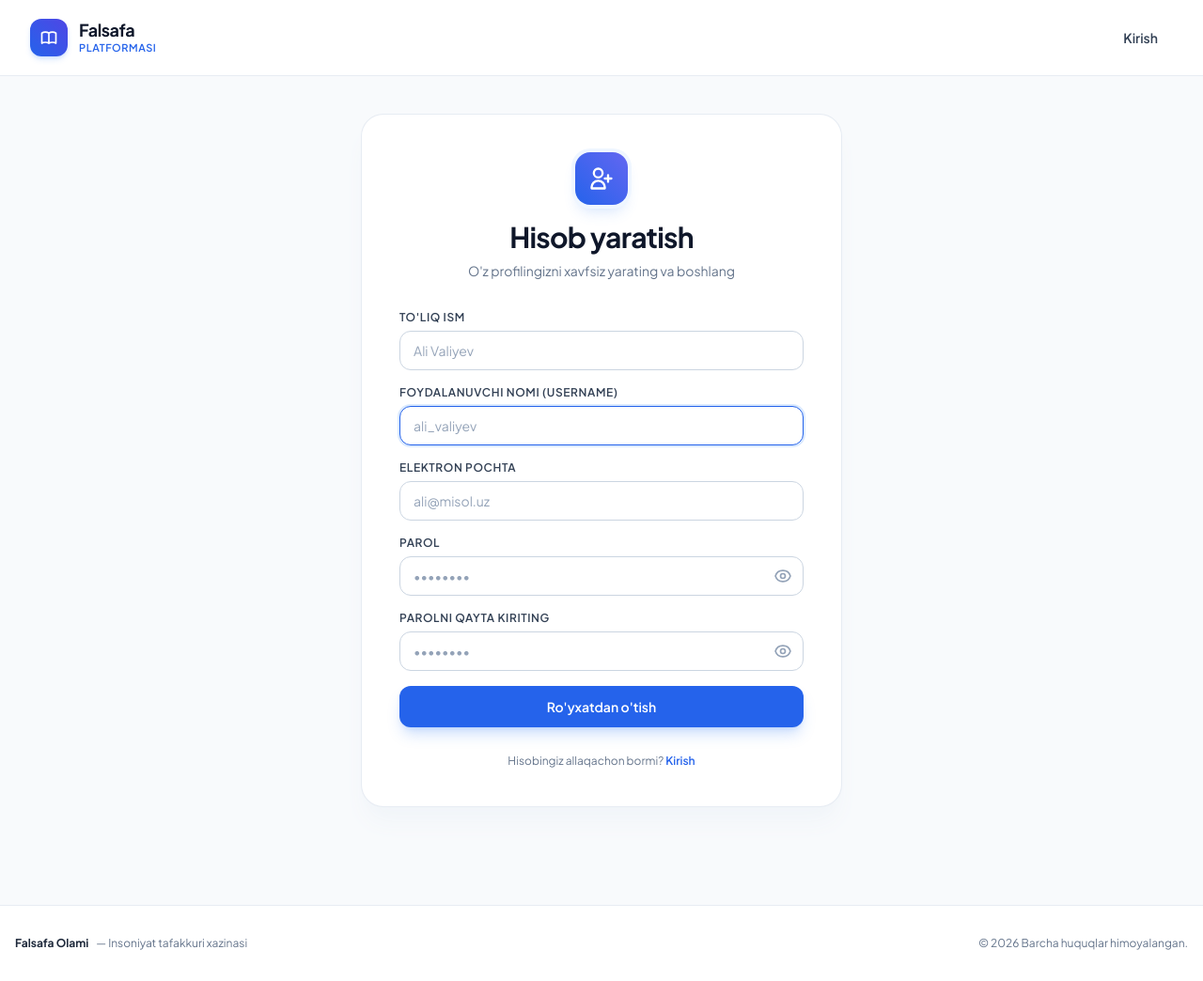
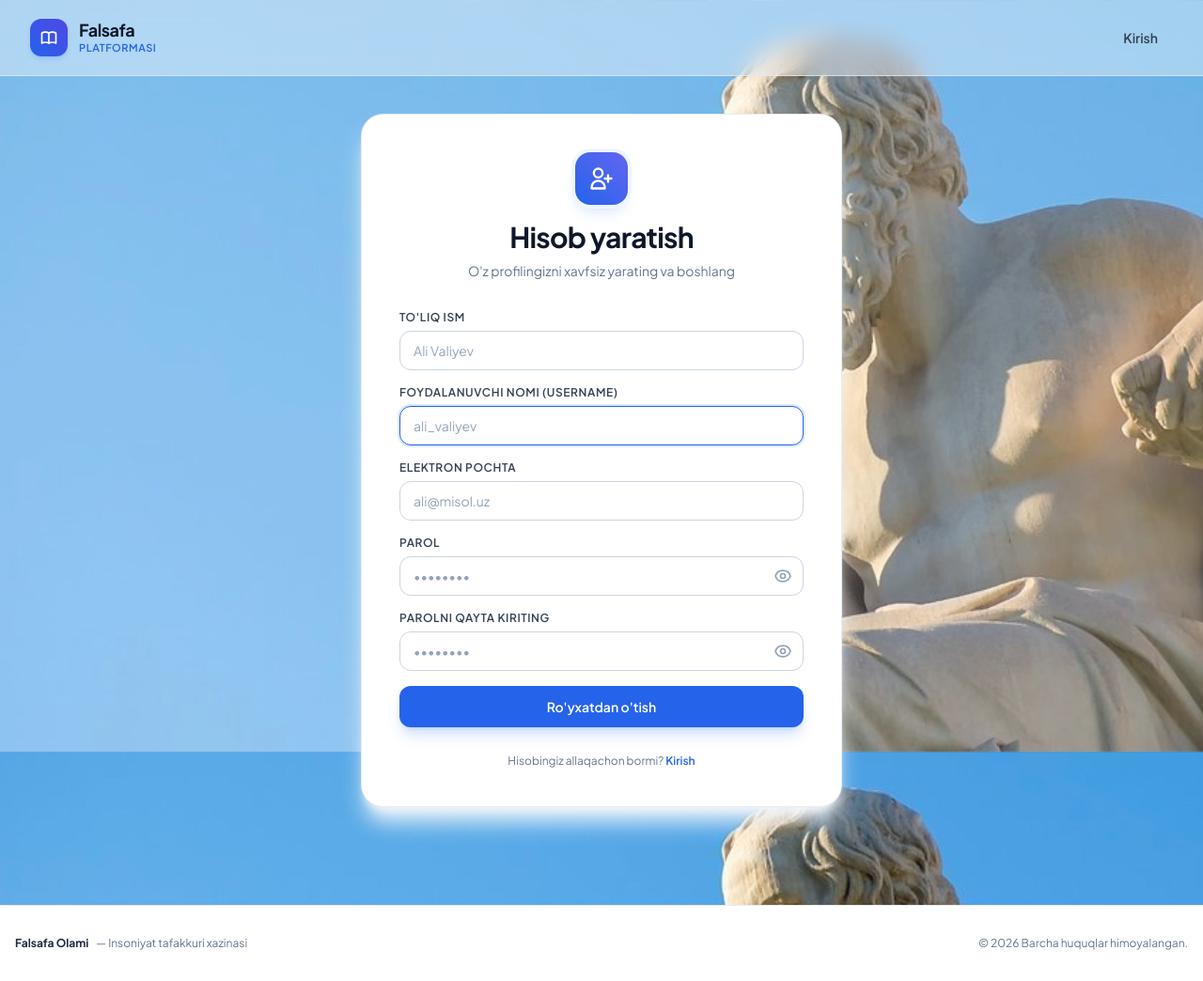
Before and after one commit to setmamutovjamshid/philosophers, a Django app: page /signup/?next=/aphorisms/ in a window 1280 px wide. Shown: the whole page at 94% size. Run offline with Django 5.2, Linux system fonts and the light colour scheme; some libraries are stand-ins or nearby versions.

Commit message:
Orqa fon qo'shildi

```diff
--- a/config/settings.py
+++ b/config/settings.py
@@ -126,6 +126,7 @@
 # Static files (CSS, JavaScript, Images)
 STATIC_URL = '/static/'
 STATIC_ROOT = BASE_DIR / 'staticfiles'
+STATICFILES_DIRS = [BASE_DIR / 'static']
 STATICFILES_STORAGE = 'whitenoise.storage.CompressedManifestStaticFilesStorage'
 
 
--- a/templates/base.html
+++ b/templates/base.html
@@ -26,9 +26,32 @@
     <link rel="preconnect" href="https://fonts.googleapis.com">
     <link rel="preconnect" href="https://fonts.gstatic.com" crossorigin>
     <link href="https://fonts.googleapis.com/css2?family=Plus+Jakarta+Sans:wght@400;500;600;700;800&display=swap" rel="stylesheet">
+    {% load static %}
     <style>
         body {
             font-family: 'Plus Jakarta Sans', sans-serif;
+            background-image: url("{% static 'images/philosopher-background.jpg' %}");
+            background-size: cover;
+            background-position: center;
+            background-attachment: fixed;
+            background-repeat: no-repeat;
+        }
+
+        body::before {
+            content: '';
+            position: fixed;
+            top: 0;
+            left: 0;
+            right: 0;
+            bottom: 0;
+            background: rgba(255, 255, 255, 0.2);
+            pointer-events: none;
+            z-index: 0;
+        }
+
+        body > * {
+            position: relative;
+            z-index: 1;
         }
     </style>
     {% block extra_head %}{% endblock %}
@@ -36,7 +59,7 @@
 <body class="min-h-full flex flex-col justify-between text-slate-800 antialiased selection:bg-blue-600 selection:text-white">
 
     <!-- Top Navigation Header -->
-    <header class="sticky top-0 z-40 bg-white/90 backdrop-blur-md border-b border-slate-200/80 shadow-xs">
+    <header class="sticky top-0 z-40 bg-white/40 backdrop-blur-md border-b border-slate-200/80 shadow-xs">
         <div class="max-w-7xl mx-auto px-4 sm:px-6 lg:px-8">
             <div class="flex items-center justify-between h-16 sm:h-20">
 
```
Also changed, not shown: static/images/philosopher-background.jpg (added).
